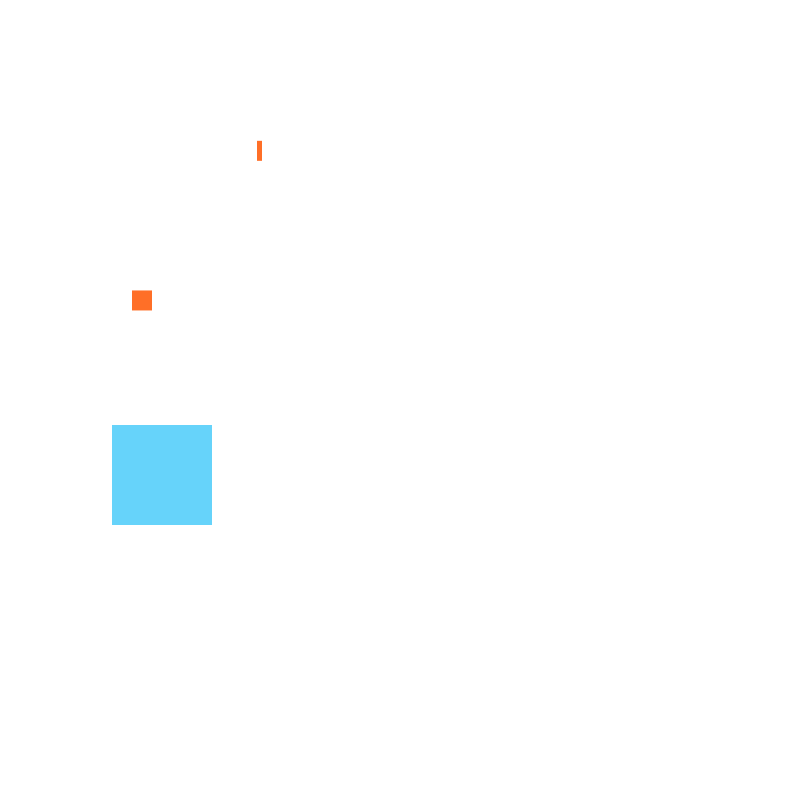
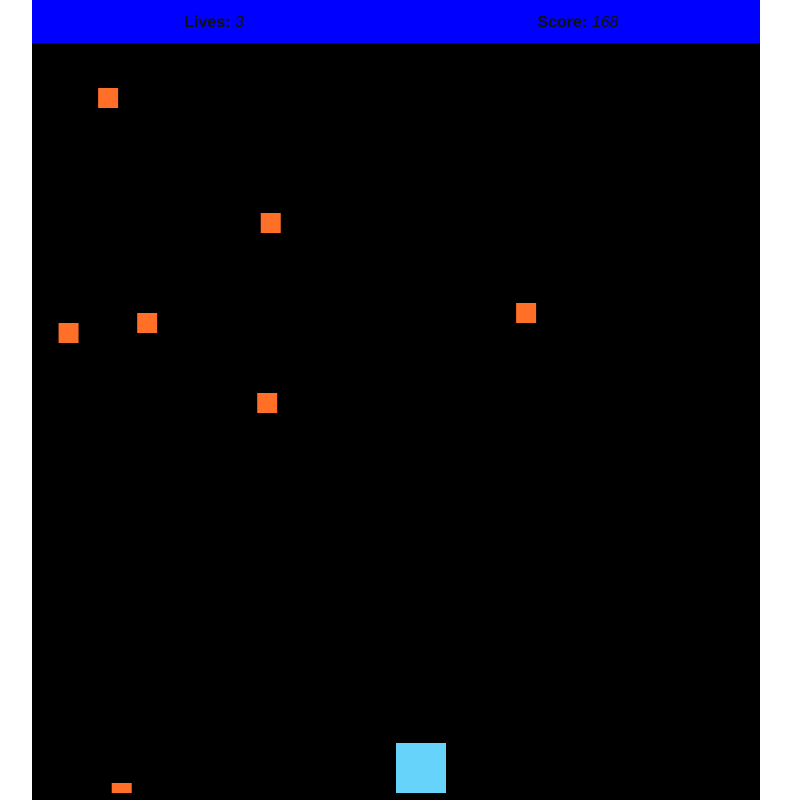
Before and after one commit to Rbllado/Project1-Game, a plain HTML site: page index.html in a window 1280 px wide. Both pictures are taken after a click on the button "Select". Shown: the whole page, without its empty margins (244-1035 px from the left). Drawn offline with Linux system fonts and the light colour scheme.

Commit message:
Game in vertical at this moment

```diff
--- a/css/style.css
+++ b/css/style.css
@@ -1,4 +1,4 @@
-html {
+/* html {
   margin: 0;
   padding: 0;
   border: 0;
@@ -10,7 +10,7 @@ html {
  body {
   font: 200 16px/1.5 "Helvetica Neue", Helvetica, Arial, sans-serif;
   margin: 0;
-}
+} */
 
 
 .container1 {
@@ -35,7 +35,6 @@ html {
     font-size: 40px;
 
 
-
 }
 
 .player-class {
@@ -48,14 +47,13 @@ html {
     padding: 40px;
 }
 
-div{
+/* div{
     height: 200px;
     width: 200px;
     background: white;
-    /* con display flex  */
     margin: 30px;
-
-}
+  } */
+  /* con display flex  */
 
 button{
     height: 20px;
@@ -70,9 +68,6 @@ button{
     height: 100px;
     width: 200px;
 }
-
-
-
 
 
 /* ---- reset ---- */
@@ -139,6 +134,7 @@ html {
     display: flex;
     flex-direction: column;
     height: 100%;
+    background-color: blue;
   }
 
   .game header {
@@ -165,4 +161,5 @@ html {
 
   .game .canvas-container {
     flex: 1;
+    background-color: black;
   }
--- a/src/enemy.js
+++ b/src/enemy.js
@@ -1,11 +1,12 @@
 'use strict';
 
-function Enemy(canvas, y, speed) {
+function Enemy(canvas, x, speed) {
   this.canvas = canvas;
   this.ctx = canvas.getContext('2d');
   this.size = 20;
-  this.x = canvas.width + this.size;
-  this.y = y;
+  this.x = x;
+  // Creo que no esta bien, le he puesto a groso modo.
+  this.y = 20;
   this.speed = speed;
 }
 
@@ -16,10 +17,12 @@ Enemy.prototype.draw = function() {
 };
 
 Enemy.prototype.updatePosition = function() {
-  this.x = this.x - this.speed;
+  // creo que ahora va para abajo los enemigos
+  this.y = this.y + this.speed;
 };
 
 Enemy.prototype.isInsideScreen = function() {
-  // if x plus half of its size is smaller then 0 return
-  return this.x + this.size / 2 > 0;
+  // if y plus half of its size is smaller then 0 return
+  //Verificar que funciona esta condicion
+  return this.y + this.size / 2 > 0;
 };
--- a/src/game.js
+++ b/src/game.js
@@ -39,13 +39,12 @@ Game.prototype.start = function() {
   // Create a new player for the current game
   this.player = new Player(this.canvas, 3);
 
-  // Add event listener for moving the player
-  // I need to move that to left and right arrow
+  //Our player is moving left and right in the bottom of the canvas site.
   this.handleKeyDown = function(event) {
-    if (event.key === "ArrowUp") {
-      this.player.setDirection("up");
-    } else if (event.key === "ArrowDown") {
-      this.player.setDirection("down");
+    if (event.key === "ArrowLeft") {
+      this.player.setDirection("left");
+    } else if (event.key === "ArrowRight") {
+      this.player.setDirection("right");
     }
   };
 
@@ -72,8 +71,8 @@ Game.prototype.startLoop = function() {
     // It will be into random X site of screen
 
     if (Math.random() > 0.98) {
-      var randomY = this.canvas.height * Math.random();
-      var newEnemy = new Enemy(this.canvas, randomY, 5);
+      var randomX = this.canvas.height * Math.random();
+      var newEnemy = new Enemy(this.canvas, randomX, 5);
       this.enemies.push(newEnemy);
     }
 
--- a/src/player.js
+++ b/src/player.js
@@ -1,26 +1,27 @@
-'use strict';
+"use strict";
 
 function Player(canvas, lives) {
   this.canvas = canvas;
-  this.ctx = this.canvas.getContext('2d');
+  this.ctx = this.canvas.getContext("2d");
   this.lives = lives;
-  this.size = 100;
-  this.x = 50;
-  this.y = canvas.height / 2;
+  this.size = 50;
+  this.x = canvas.width / 2;
+  this.y = canvas.height - 50;
   this.direction = 0;
   this.speed = 5;
 }
 
 Player.prototype.setDirection = function(direction) {
-  // +1 down  -1 up
-  if (direction === 'up') this.direction = -1;
-  else if (direction === 'down') this.direction = 1;
+  // Right + 1, left -1
+  //The direction x is call in handleScreenCollision
+  if (direction === "left") this.direction = -1;
+  else if (direction === "right") this.direction = 1;
 
-//   Añadir derecha y izquierda. Y espacio para disparar.
+  //   Añadir derecha y izquierda. Y espacio para disparar.
 };
 
 Player.prototype.didCollide = function(enemy) {
-    //check the collision with the computerPlayer
+  //check the collision with the computerPlayer
 
   var playerLeft = this.x;
   var playerRight = this.x + this.size;
@@ -44,12 +45,15 @@ Player.prototype.didCollide = function(enemy) {
 };
 
 Player.prototype.handleScreenCollision = function() {
-  this.y = this.y + this.direction * this.speed;
-  var screenTop = 0;
-  var screenBottom = this.canvas.height;
+  this.x = this.x + this.direction * this.speed;
+  // this.y = this.y + this.direction * this.speed;
+  // var screenLeft = this.canvas.width;
 
-  if (this.y > screenBottom) this.direction = -1;
-  else if (this.y < screenTop) this.direction = 1;
+  // It is working to right and left.
+  var screenRight = this.canvas.width - this.size;
+
+  if (this.x > screenRight) this.direction = -1;
+  else if (this.x < screenLeft) this.direction = 1;
 };
 
 Player.prototype.removeLife = function() {
@@ -57,10 +61,9 @@ Player.prototype.removeLife = function() {
 };
 
 Player.prototype.draw = function() {
-  this.ctx.fillStyle = '#66D3FA';
+  this.ctx.fillStyle = "#66D3FA";
   // fillRect(x, y, width, height)
   this.ctx.fillRect(this.x, this.y, this.size, this.size);
 };
 
-
-Player.prototype.bullet = function(){};
+Player.prototype.bullet = function() {};
```
